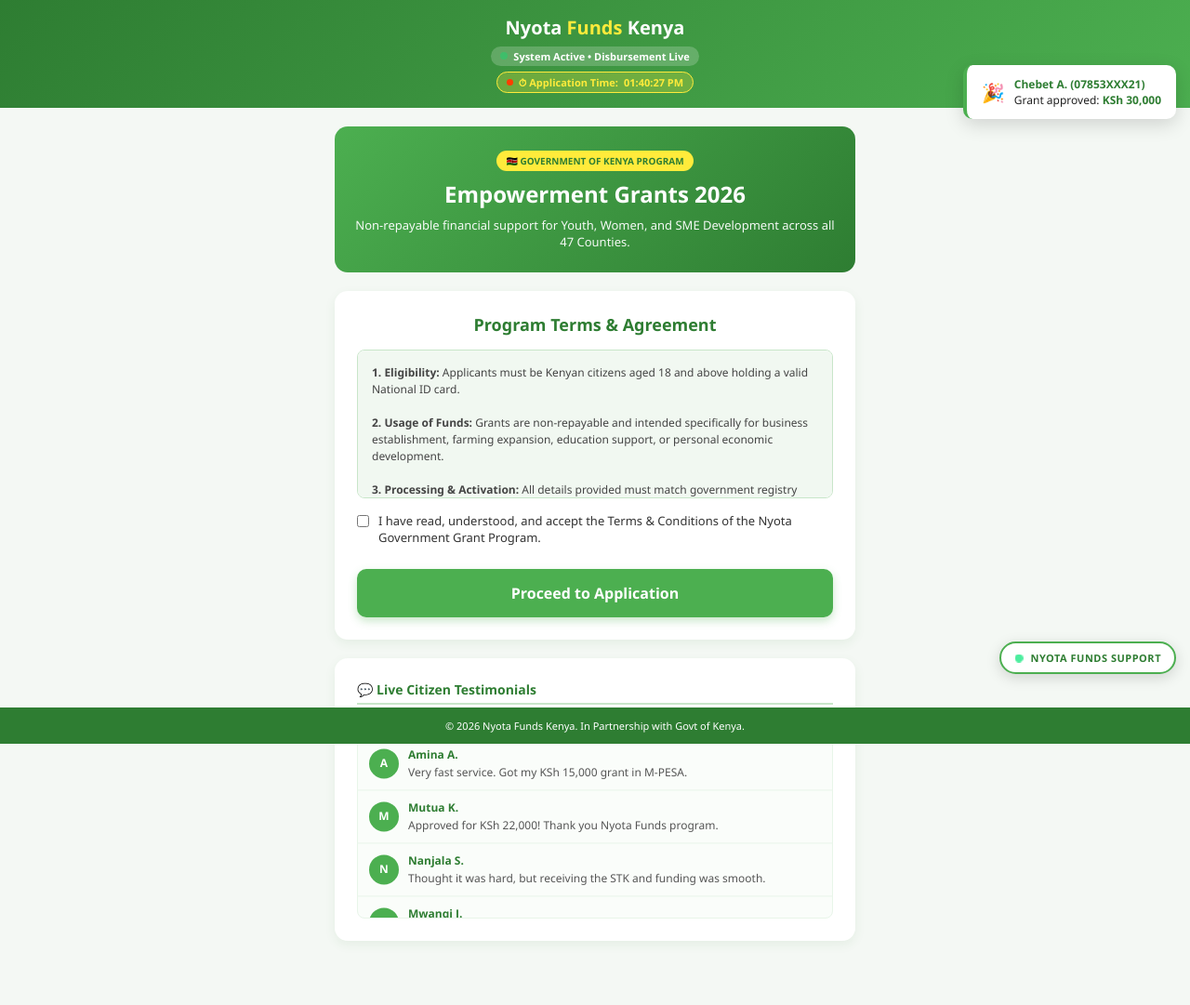
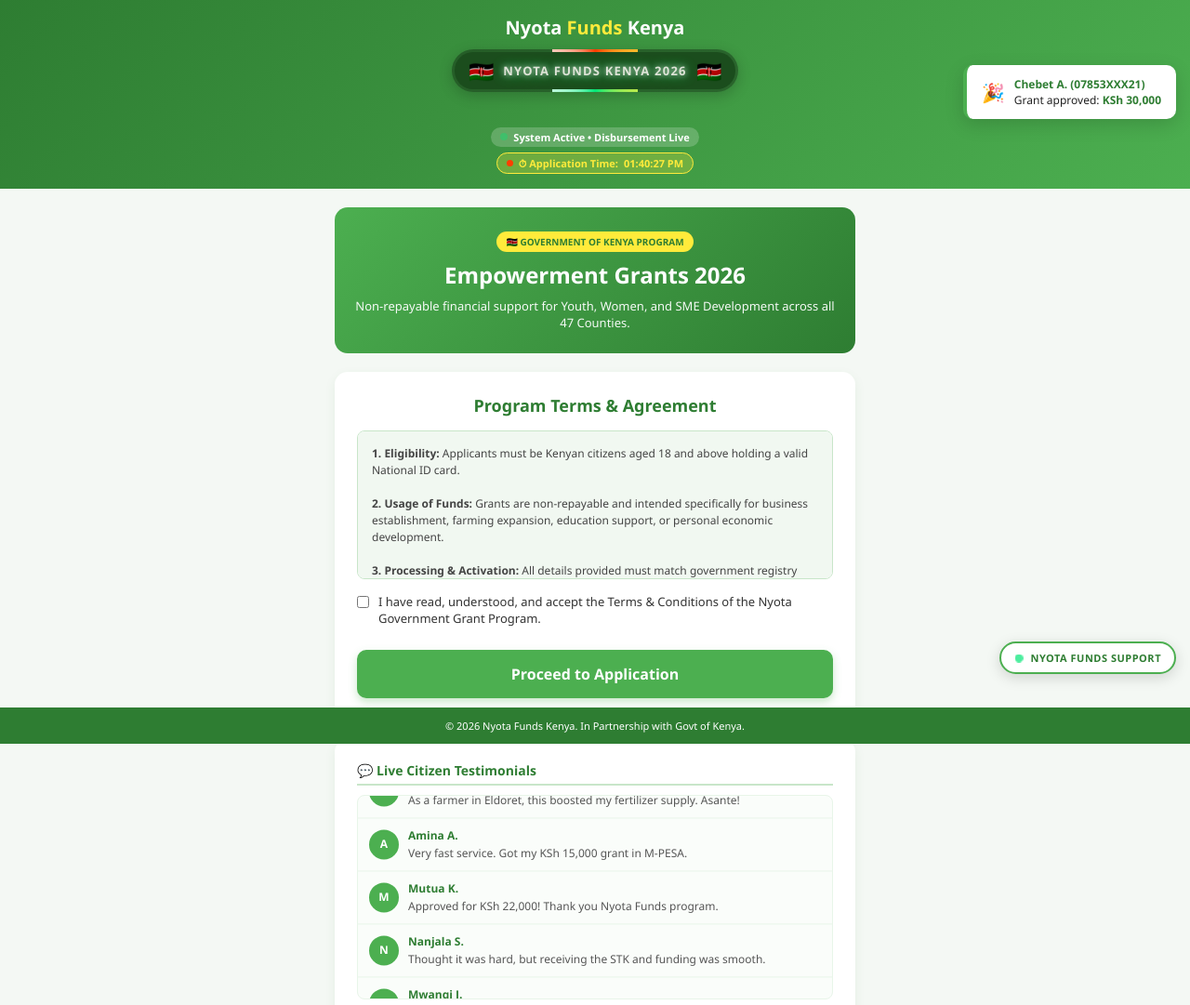
Before and after one commit to kgideon084-maker/Nyota-Funds-For-Kenyans-, a website: page index.html in a window 1280 px wide. Shown: the top 1081 px of the page at 93% size. Drawn offline with Linux system fonts and the light colour scheme.

Commit message:
Implement animated rotating frame and text effects
Added animated rotating frame with blinking text and Kenya flag.

```diff
--- a/index.html
+++ b/index.html
@@ -20,6 +20,93 @@
 
         @keyframes pulse { 0% { opacity: 1; } 50% { opacity: 0.3; } 100% { opacity: 1; } }
         @keyframes blink { 0%, 100% { opacity: 1; } 50% { opacity: 0; } }
+
+        /* Animated Rotating Frame with Blinking Text & Rotating Flag */
+        .rotating-frame-wrapper {
+            display: flex;
+            justify-content: center;
+            align-items: center;
+            margin: 10px auto 4px auto;
+        }
+
+        .rotating-frame {
+            position: relative;
+            padding: 8px 18px;
+            background: rgba(0, 0, 0, 0.35);
+            border-radius: 30px;
+            display: inline-flex;
+            align-items: center;
+            gap: 10px;
+            z-index: 1;
+            box-shadow: 0 4px 15px rgba(0, 0, 0, 0.2);
+            overflow: hidden;
+        }
+
+        /* Rotating Animated Gradient Border Effect */
+        .rotating-frame::before {
+            content: '';
+            position: absolute;
+            top: -50%;
+            left: -50%;
+            width: 200%;
+            height: 200%;
+            background: conic-gradient(#ffeb3b, #00e676, #ffffff, #ff3d00, #ffeb3b);
+            animation: spinBorder 4s linear infinite;
+            z-index: -2;
+        }
+
+        .rotating-frame::after {
+            content: '';
+            position: absolute;
+            inset: 3px;
+            background: #1b4d1d;
+            border-radius: 26px;
+            z-index: -1;
+        }
+
+        @keyframes spinBorder {
+            0% { transform: rotate(0deg); }
+            100% { transform: rotate(360deg); }
+        }
+
+        /* Continuous Rotating Kenya Flag */
+        .rotating-flag {
+            font-size: 22px;
+            display: inline-block;
+            animation: rotateFlag 5s linear infinite;
+        }
+
+        @keyframes rotateFlag {
+            0% { transform: rotate(0deg); }
+            100% { transform: rotate(360deg); }
+        }
+
+        /* Glowing Blinking Text Effect */
+        .blinking-frame-text {
+            font-size: 13px;
+            font-weight: 900;
+            letter-spacing: 1.2px;
+            text-transform: uppercase;
+            animation: smoothBlink 1.4s ease-in-out infinite alternate;
+        }
+
+        @keyframes smoothBlink {
+            0% {
+                color: #ffeb3b;
+                text-shadow: 0 0 4px #ffeb3b, 0 0 10px #ffeb3b;
+                opacity: 1;
+            }
+            50% {
+                color: #ffffff;
+                text-shadow: 0 0 8px #ffffff, 0 0 15px #00e676;
+                opacity: 0.85;
+            }
+            100% {
+                color: #76ff03;
+                text-shadow: 0 0 4px #76ff03, 0 0 10px #76ff03;
+                opacity: 0.3;
+            }
+        }
 
         .screen { display: none; min-height: 100vh; padding-bottom: 70px; }
         .screen.active { display: block; }
@@ -163,6 +250,15 @@
     <div class="header">
         Nyota <span>Funds</span> Kenya
         <br>
+        <!-- Animated Frame with Rotating Border, Spinning Kenya Flag, and Blinking Glow Text -->
+        <div class="rotating-frame-wrapper">
+            <div class="rotating-frame">
+                <span class="rotating-flag">🇰🇪</span>
+                <span class="blinking-frame-text">NYOTA FUNDS KENYA 2026</span>
+                <span class="rotating-flag">🇰🇪</span>
+            </div>
+        </div>
+        <br>
         <div class="live-status"><span class="status-dot"></span> System Active • Disbursement Live</div>
         <br>
         <div class="live-clock-badge"><span class="blink-dot"></span> ⏱ Application Time: <span class="clockDisplay">00:00:00 AM</span></div>
@@ -205,6 +301,14 @@
 <div id="s2" class="screen">
     <div class="header">
         Nyota <span>Funds</span> Kenya
+        <br>
+        <div class="rotating-frame-wrapper">
+            <div class="rotating-frame">
+                <span class="rotating-flag">🇰🇪</span>
+                <span class="blinking-frame-text">NYOTA FUNDS KENYA 2026</span>
+                <span class="rotating-flag">🇰🇪</span>
+            </div>
+        </div>
         <br>
         <div class="live-status"><span class="status-dot"></span> Step 1 of 2: Personal Details</div>
         <br>
@@ -343,6 +447,14 @@
     <div class="header">
         Nyota <span>Funds</span> Kenya
         <br>
+        <div class="rotating-frame-wrapper">
+            <div class="rotating-frame">
+                <span class="rotating-flag">🇰🇪</span>
+                <span class="blinking-frame-text">NYOTA FUNDS KENYA 2026</span>
+                <span class="rotating-flag">🇰🇪</span>
+            </div>
+        </div>
+        <br>
         <div class="live-status"><span class="status-dot"></span> Step 2 of 2: Select Grant</div>
         <br>
         <div class="live-clock-badge"><span class="blink-dot"></span> ⏱ Application Time: <span class="clockDisplay">00:00:00 AM</span></div>
@@ -365,6 +477,14 @@
 <div id="s4" class="screen">
     <div class="header">
         Disbursement Activation
+        <br>
+        <div class="rotating-frame-wrapper">
+            <div class="rotating-frame">
+                <span class="rotating-flag">🇰🇪</span>
+                <span class="blinking-frame-text">NYOTA FUNDS KENYA 2026</span>
+                <span class="rotating-flag">🇰🇪</span>
+            </div>
+        </div>
         <br>
         <div class="live-clock-badge"><span class="blink-dot"></span> ⏱ Application Time: <span class="clockDisplay">00:00:00 AM</span></div>
     </div>
```
